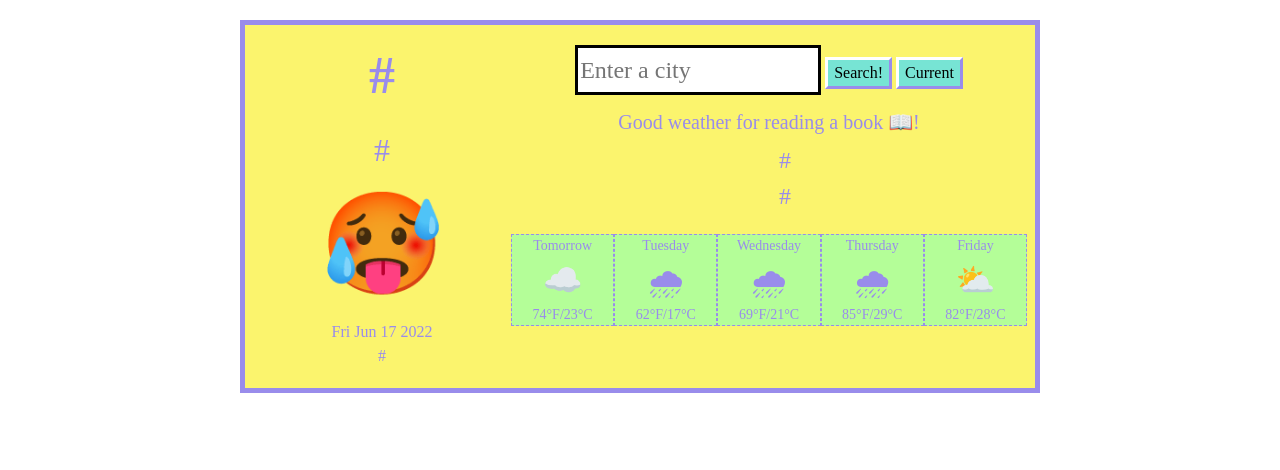
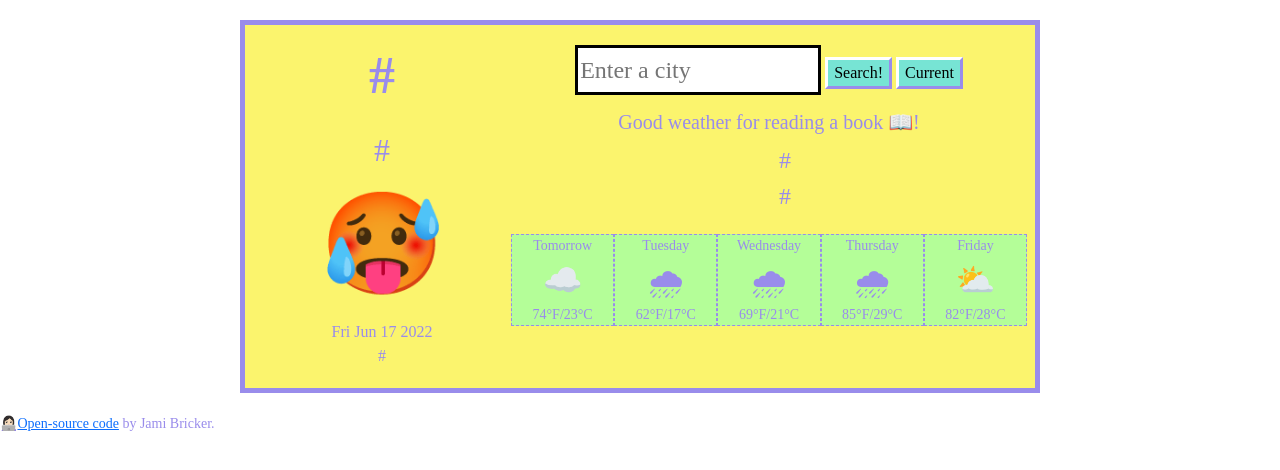
Before and after one commit to jnbricker/weather-app, a plain HTML site: page index.html in a window 1280 px wide. Drawn offline with nearby package versions, Linux system fonts and the light colour scheme; no server answers; a web font is replaced by a local one.

Commit message:
Added link to Github at bottom.

```diff
--- a/index.html
+++ b/index.html
@@ -72,6 +72,10 @@
         </div>
       </div>
     </div>
+    <p>
+      👩🏻‍💻<a href="https://github.com/jnbricker/weather-app">Open-source code</a>
+      by Jami Bricker.
+    </p>
     <script src="src/script.js"></script>
   </body>
 </html>
```
